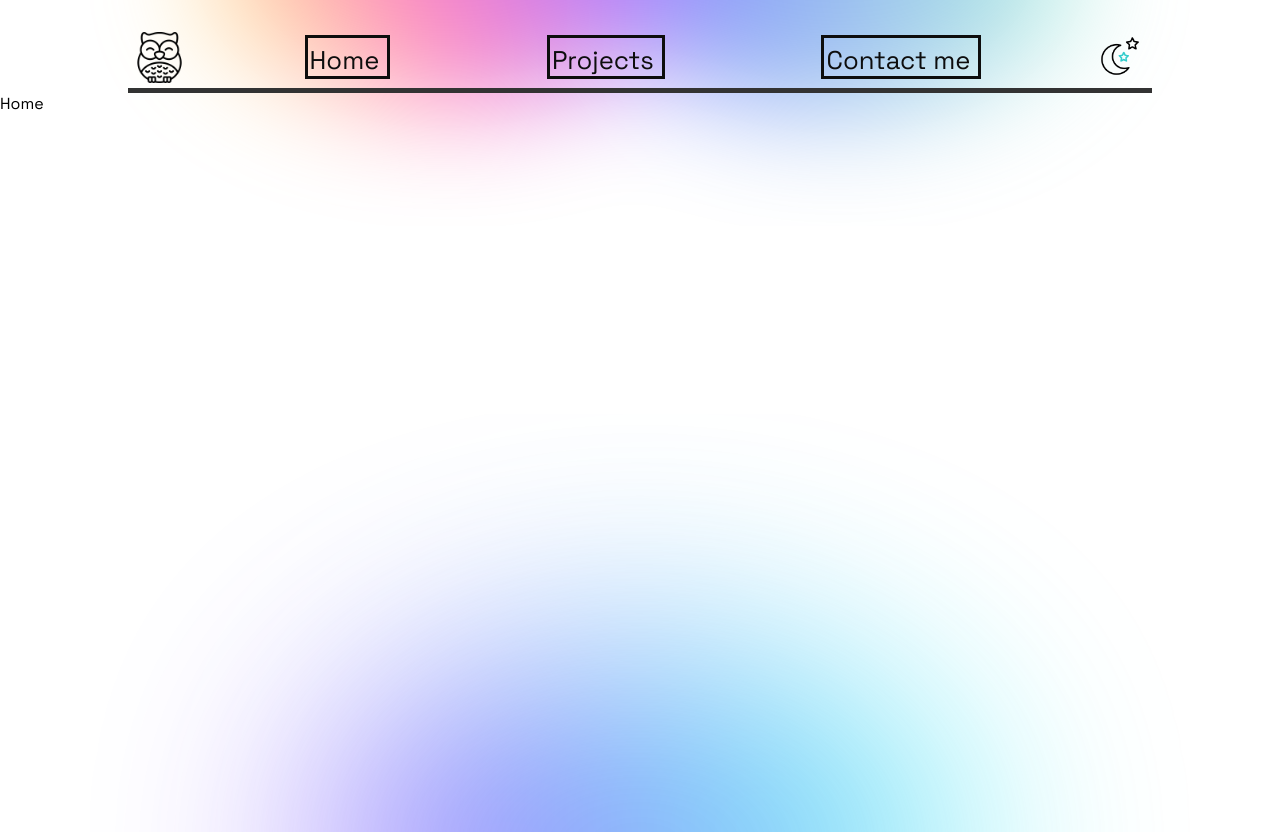
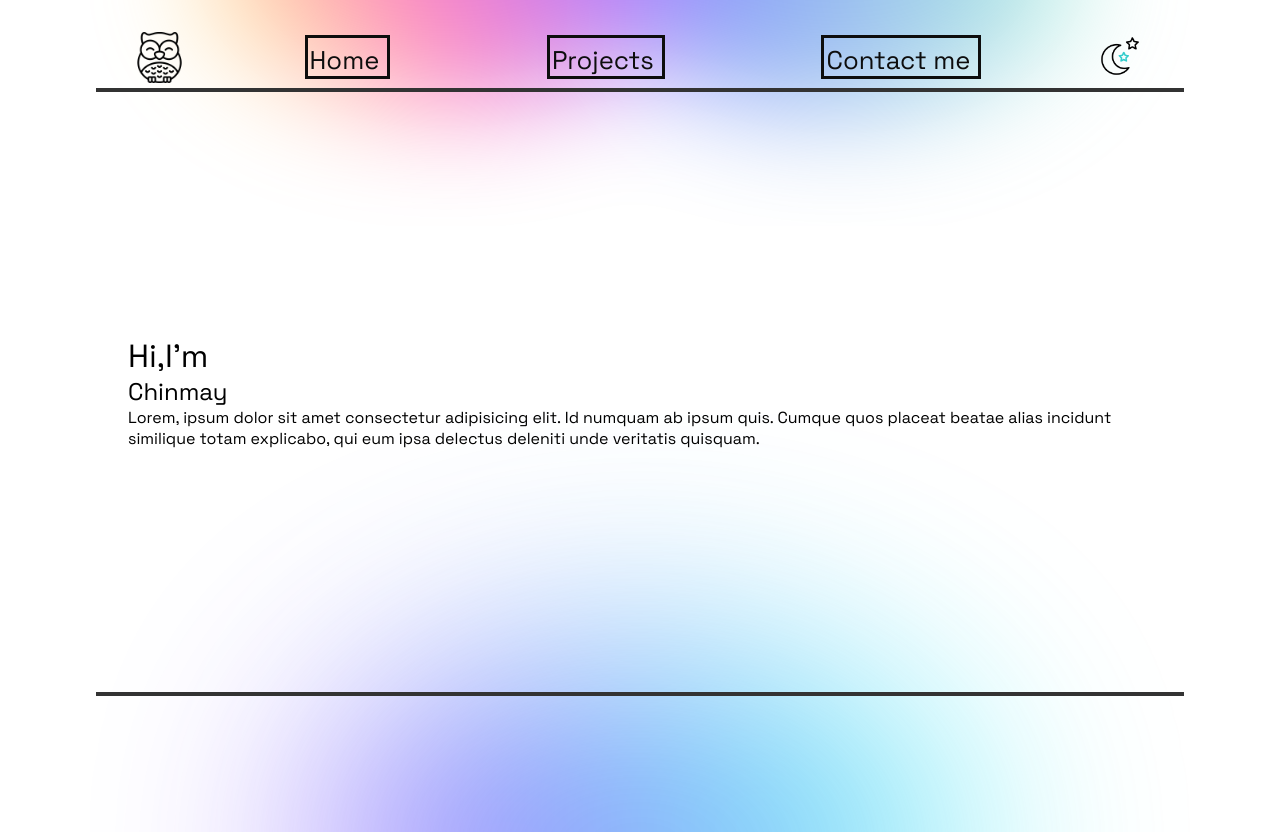
Before and after one commit to chinmay200/PortfolioSite, a React (Create React App) app: page / in a window 1280 px wide. Built offline with nearby package versions, Linux system fonts and the light colour scheme.

Commit message:
Started Home page

```diff
--- a/src/Styles/genralStyling.css
+++ b/src/Styles/genralStyling.css
@@ -8,8 +8,8 @@
 }
 
 .underline{
-    height: 5px;
-    width: 100vw;
+    height: 4px;
+    width: 85vw;
     background-color: rgb(51, 51, 51);
     transition: all 0.5s ease;
 }
--- a/src/Styles/home.css
+++ b/src/Styles/home.css
@@ -1,3 +1,20 @@
 .heropage{
-    width: 70vw;
+    width: 100vw;
+    display: flex;
+    flex-direction: column;
+    justify-content: center;
+    align-items: center;
 }
+
+h1,h2,h3,h4,h5,h6{
+    font-weight: 100;
+}
+
+.intro{
+    width: 80vw;
+    min-height: 67vh;
+    display: flex;
+    justify-content: space-evenly;
+    align-items: center;
+    margin: 2em;
+}
--- a/src/components/Home.jsx
+++ b/src/components/Home.jsx
@@ -4,7 +4,23 @@ import '../Styles/home.css'
 function Home() {
     return (
         <div className='heropage'>
-            Home
+            <div className="intro">
+                <div className="greet-name">
+                    <div className="greet">
+                        <h1>Hi,
+                            <span>I</span>
+                            'm
+                        </h1>
+                    </div>
+                    <div className="name">
+                        <h2>Chinmay</h2>
+                    </div>
+                    <div className="brief">
+                        <p>Lorem, ipsum dolor sit amet consectetur adipisicing elit. Id numquam ab ipsum quis. Cumque quos placeat beatae alias incidunt similique totam explicabo, qui eum ipsa delectus deleniti unde veritatis quisquam.</p>
+                    </div>
+                </div>
+            </div>
+            <div className="underline"></div>
         </div>
     )
 }
--- a/src/components/Navbar.jsx
+++ b/src/components/Navbar.jsx
@@ -34,7 +34,7 @@ export default function Navbar() {
 
 
         </div>
-        <div className={`${navLinks ? 'underline underline-mobile':'underline'}`} style={{ "width": "80vw"}}></div></div>
+        <div className={`${navLinks ? 'underline underline-mobile':'underline'}`}></div></div>
 
       <div className="themetoggle-mobile">
         <img src={toggle} alt="" srcSet="" style={{ "width": "3em", "height": "3em" }} className="toggle"></img>
```
